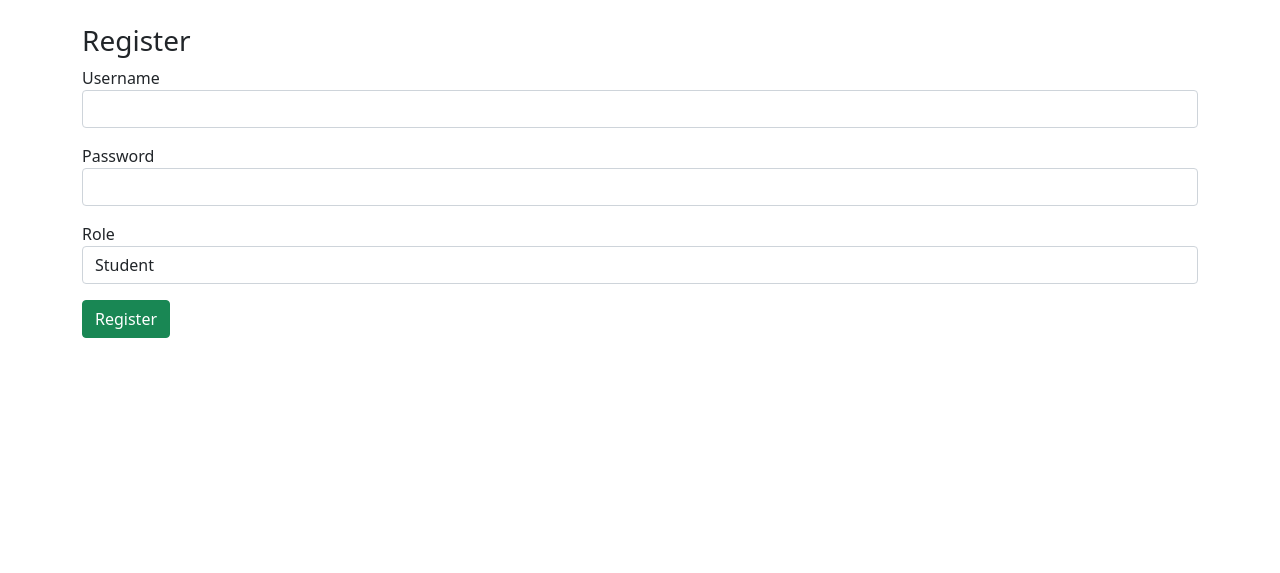
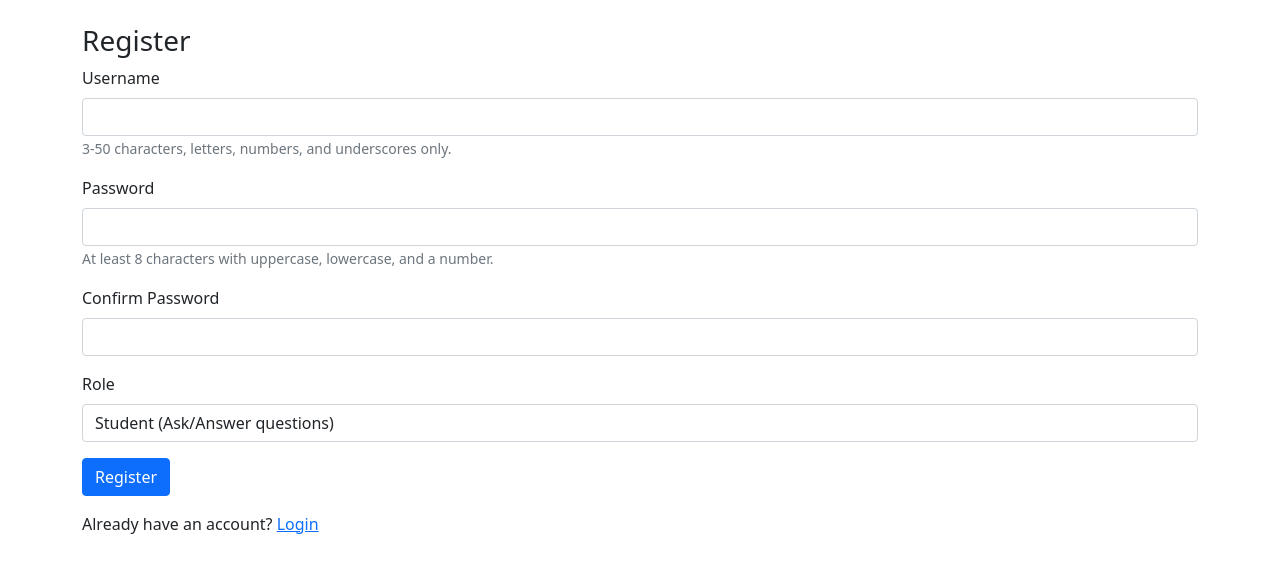
Before and after one commit to pyskaa0506/Secured-Homework-Help-Website, a Flask app: page /register in a window 1280 px wide. Shown: the part 48-621 px from the top of the page. Run offline with Flask 3, Linux system fonts and the light colour scheme.

Commit message:
Passwordl login 1FA secured

```diff
--- a/source/app/auth/routes.py
+++ b/source/app/auth/routes.py
@@ -3,6 +3,38 @@ from flask_login import login_user, logout_user, current_user
 from app import db
 from app.auth import auth
 from app.models import User, ActivityLog
+import re
+
+
+def validate_password(password):
+    """
+    Returns: is_valid, error_message
+    """
+    if len(password) < 8:
+        return False, "Password must be at least 8 characters long."
+    if len(password) > 128:
+        return False, "Password must be less than 128 characters."
+    if not re.search(r'[A-Z]', password):
+        return False, "Password must contain at least one uppercase letter."
+    if not re.search(r'[a-z]', password):
+        return False, "Password must contain at least one lowercase letter."
+    if not re.search(r'\d', password):
+        return False, "Password must contain at least one number."
+    return True, None
+
+
+def validate_username(username):
+    """
+    Returns: is_valid, error_message
+    """
+    if len(username) < 3:
+        return False, "Username must be at least 3 characters long."
+    if len(username) > 50:
+        return False, "Username must be less than 50 characters."
+    if not re.match(r'^[a-zA-Z0-9_]+$', username):
+        return False, "Username can only contain letters, numbers, and underscores."
+    return True, None
+
 
 @auth.route('/login', methods=['GET', 'POST'])
 def login():
@@ -10,12 +42,19 @@ def login():
         return redirect(url_for('main.index'))
 
     if request.method == 'POST':
-        username = request.form['username']
-        password = request.form['password']
+        username = request.form.get('username', '').strip()
+        password = request.form.get('password', '')
+
+        # Validate input exists
+        if not username or not password:
+            flash('Please enter both username and password.')
+            return render_template('login.html')
+
         user = User.query.filter_by(username=username).first()
 
-        # Insecure plain text check
-        if user and user.password == password:
+        # Use constant-time comparison via check_password
+        # Even if user doesn't exist, we still "check" to prevent timing attacks
+        if user and user.check_password(password):
             login_user(user)
             ActivityLog.log(user, "Logged in")
 
@@ -27,9 +66,10 @@ def login():
             db.session.commit()
             return redirect(url_for('main.index'))
         else:
-            flash('Login Failed. Check details.')
+            flash('Invalid username or password.')
 
     return render_template('login.html')
+
 
 @auth.route('/register', methods=['GET', 'POST'])
 def register():
@@ -37,21 +77,55 @@ def register():
         return redirect(url_for('main.index'))
 
     if request.method == 'POST':
+        username = request.form.get('username', '').strip()
+        password = request.form.get('password', '')
+        confirm_password = request.form.get('confirm_password', '')
+        role = request.form.get('role', 'student')
+
+        # Validate username
+        is_valid, error = validate_username(username)
+        if not is_valid:
+            flash(error)
+            return render_template('register.html')
+
+        # Validate password
+        is_valid, error = validate_password(password)
+        if not is_valid:
+            flash(error)
+            return render_template('register.html')
+
+        # Confirm password match
+        if password != confirm_password:
+            flash('Passwords do not match.')
+            return render_template('register.html')
+
+        # Validate role
+        if role not in ['student', 'helper']:
+            flash('Invalid role selected.')
+            return render_template('register.html')
+
+        # Check if username already exists
+        if User.query.filter_by(username=username).first():
+            flash('Username already exists.')
+            return render_template('register.html')
+
+        # Create user with hashed password
         user = User(
-            username=request.form['username'],
-            password=request.form['password'],
-            role=request.form['role']
+            username=username,
+            role=role
         )
+        user.set_password(password)
+
         try:
             db.session.add(user)
-            db.session.flush()  # get UID before logging
+            db.session.flush()
             ActivityLog.log(user, f"Registered as {user.role}")
             db.session.commit()
-            flash('Registration successful! Login to claim your daily reward! 👾')
+            flash('Registration successful! Please login.')
             return redirect(url_for('auth.login'))
-        except:
+        except Exception:
             db.session.rollback()
-            flash('Username already exists.')
+            flash('An error occurred. Please try again.')
 
     return render_template('register.html')
 
--- a/source/app/templates/register.html
+++ b/source/app/templates/register.html
@@ -3,20 +3,31 @@
     <h3>Register</h3>
     <form method="POST">
         <div class="mb-3">
-            <label>Username</label>
-            <input type="text" name="username" class="form-control" required>
+            <label class="form-label">Username</label>
+            <input type="text" name="username" class="form-control" required
+                minlength="3" maxlength="50" pattern="[a-zA-Z0-9_]+"
+                title="Only letters, numbers, and underscores allowed">
+            <small class="text-muted">3-50 characters, letters, numbers, and underscores only.</small>
         </div>
         <div class="mb-3">
-            <label>Password</label>
-            <input type="password" name="password" class="form-control" required>
+            <label class="form-label">Password</label>
+            <input type="password" name="password" class="form-control" required minlength="8" maxlength="128">
+            <small class="text-muted">
+                At least 8 characters with uppercase, lowercase, and a number.
+            </small>
         </div>
         <div class="mb-3">
-            <label>Role</label>
+            <label class="form-label">Confirm Password</label>
+            <input type="password" name="confirm_password" class="form-control" required>
+        </div>
+        <div class="mb-3">
+            <label class="form-label">Role</label>
             <select name="role" class="form-control">
-                <option value="student">Student</option>
-                <option value="helper">Helper</option>
+                <option value="student">Student (Ask/Answer questions)</option>
+                <option value="helper">Helper (Answer questions)</option>
             </select>
         </div>
-        <button type="submit" class="btn btn-success">Register</button>
+        <button type="submit" class="btn btn-primary">Register</button>
     </form>
+    <p class="mt-3">Already have an account? <a href="{{ url_for('auth.login') }}">Login</a></p>
 {% endblock %}
--- a/source/docker-compose.yml
+++ b/source/docker-compose.yml
@@ -10,7 +10,10 @@ services:
         condition: service_healthy
     environment:
       - DATABASE_URL=postgresql://user:password@db:5432/homework_db
-      - FLASK_DEBUG=1
+      - FLASK_DEBUG=0
+      - ADMIN_PASSWORD=SecureAdmin123!
+      - HELPER_PASSWORD=SecureHelper123!
+      - SECRET_KEY=your-secure-random-key-here
     volumes:
       - .:/app
 
--- a/source/run.py
+++ b/source/run.py
@@ -1,23 +1,28 @@
 from app import create_app, db
 from app.models import User
+import os
 
 app = create_app()
 
 # For first time setup
 with app.app_context():
-    db.drop_all()
     db.create_all()
     if not User.query.filter_by(username='admin').first():
-        admin = User(username='admin', password='123', role='admin', credits=100)
+        admin_password = os.environ.get('ADMIN_PASSWORD', 'Admin123!')  # Change in production
+        admin = User(username='admin', role='admin', credits=100)
+        admin.set_password(admin_password)
         db.session.add(admin)
         db.session.commit()
-        print("Admin created: user='admin', pass='123'")
+        print("Admin created: user='admin'")
 
     if not User.query.filter_by(username='helper').first():
-        helper = User(username='helper', password='123', role='helper', credits=979)
+        helper_password = os.environ.get('HELPER_PASSWORD', 'Helper123!')  # Change in production
+        helper = User(username='helper', role='helper', credits=979)
+        helper.set_password(helper_password)
         db.session.add(helper)
         db.session.commit()
-        print("Helper created: user='helper', pass='123'")
+        print("Helper created: user='helper'")
 
 if __name__ == '__main__':
-    app.run(debug=True, host='0.0.0.0')
+    debug_mode = os.environ.get('FLASK_DEBUG', '0') == '1'
+    app.run(debug=debug_mode, host='0.0.0.0')
```
Also changed, not shown: source/app/admin/routes.py (+20 -1 lines), source/app/models.py (+33 -3 lines).
